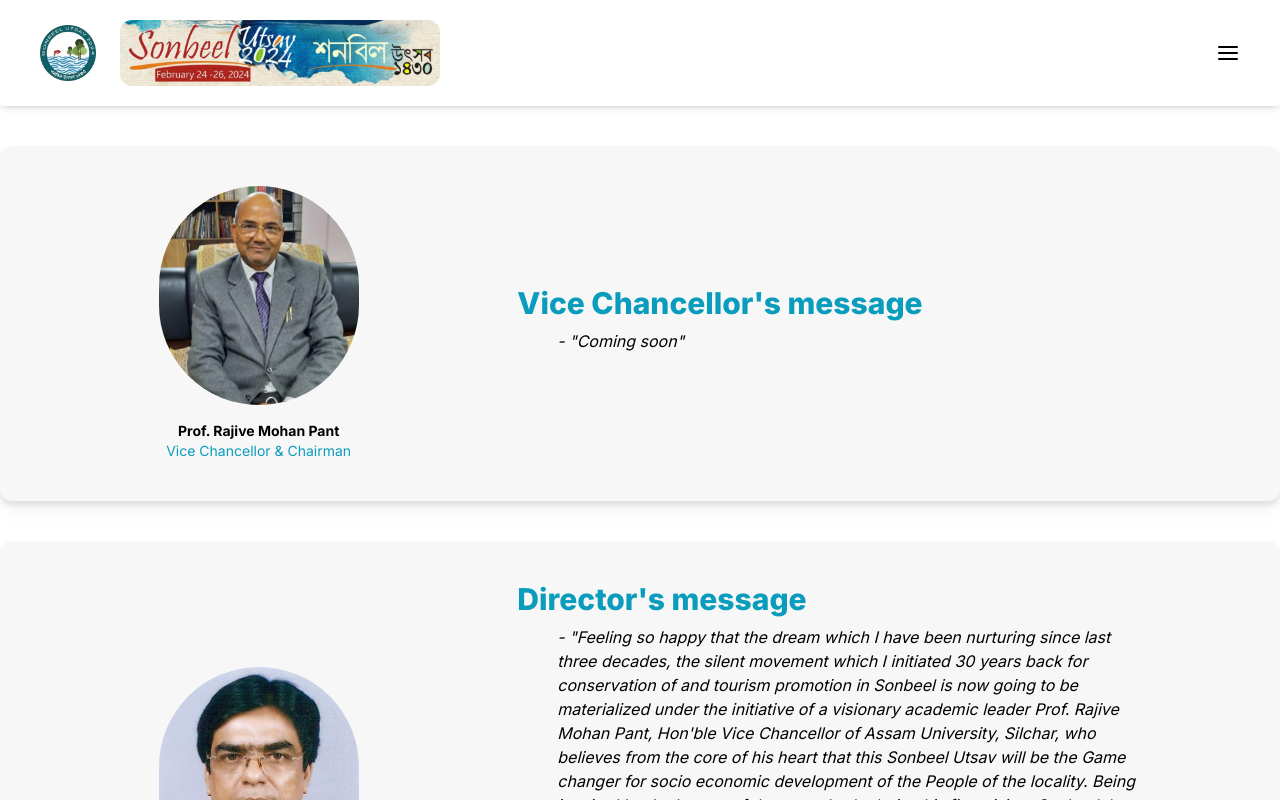
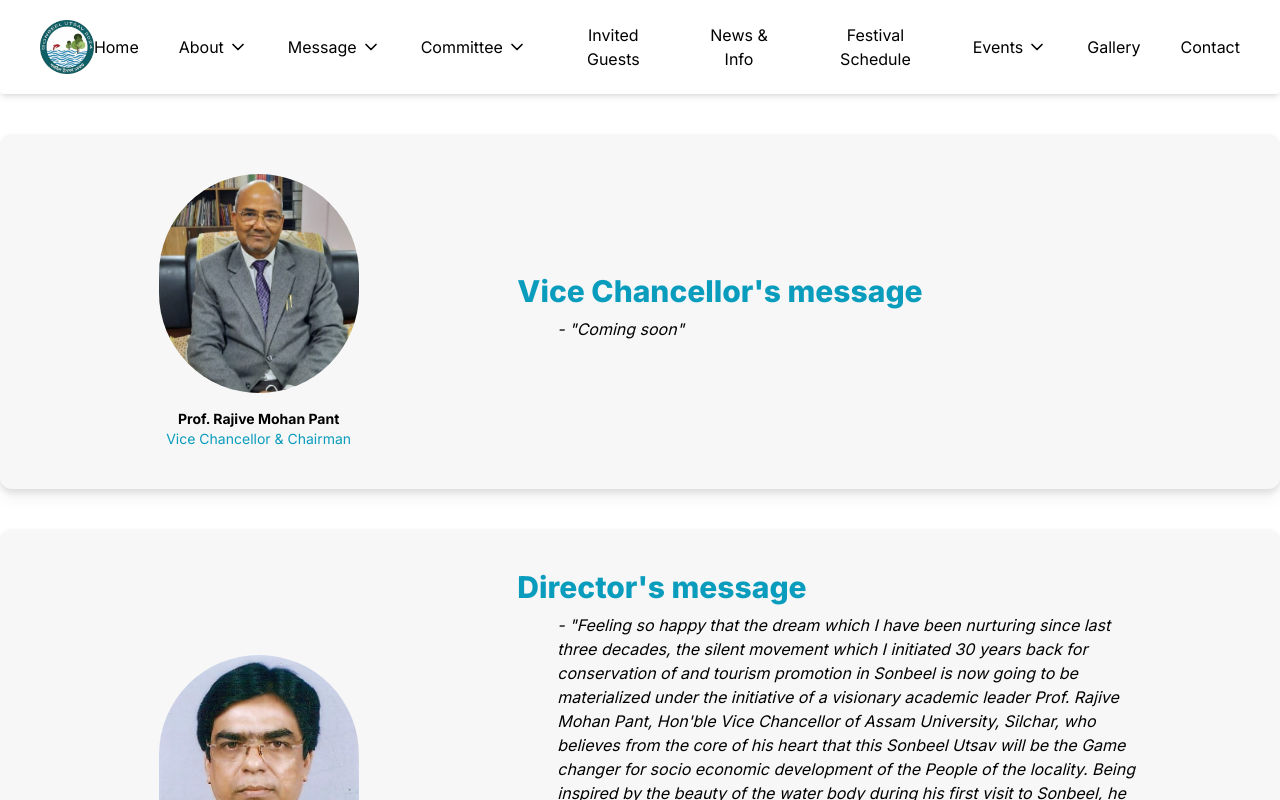
Before and after one commit to AyushKaithwas/sonbeel-festival, a Next.js app: page /message in a window 1280 px wide. Shown: the top 800 px of the page. Built offline with nearby package versions, Linux system fonts and the light colour scheme.

Commit message:
navbar media query fix

```diff
--- a/components/ui-self/navbar.tsx
+++ b/components/ui-self/navbar.tsx
@@ -128,10 +128,10 @@ export function Navbar() {
           alt="logo"
           width={2000}
           height={2000}
-          className="hidden w-[20rem] cursor-pointer rounded-xl md:inline"
+          className="hidden w-[20rem] cursor-pointer rounded-xl 2xl:inline"
         />
       </Link>
-      <div className="hidden gap-10 2xl:flex">
+      <div className="hidden gap-10 xl:flex">
         {menuConfig.map((menu) => (
           <DropdownMenu key={menu.name}>
             <DropdownMenuTrigger
@@ -167,7 +167,7 @@ export function Navbar() {
           </DropdownMenu>
         ))}
       </div>
-      <div className="flex 2xl:hidden">
+      <div className="flex xl:hidden">
         <Sheet>
           <SheetTrigger asChild>
             <AlignJustify className="cursor-pointer" />
```
